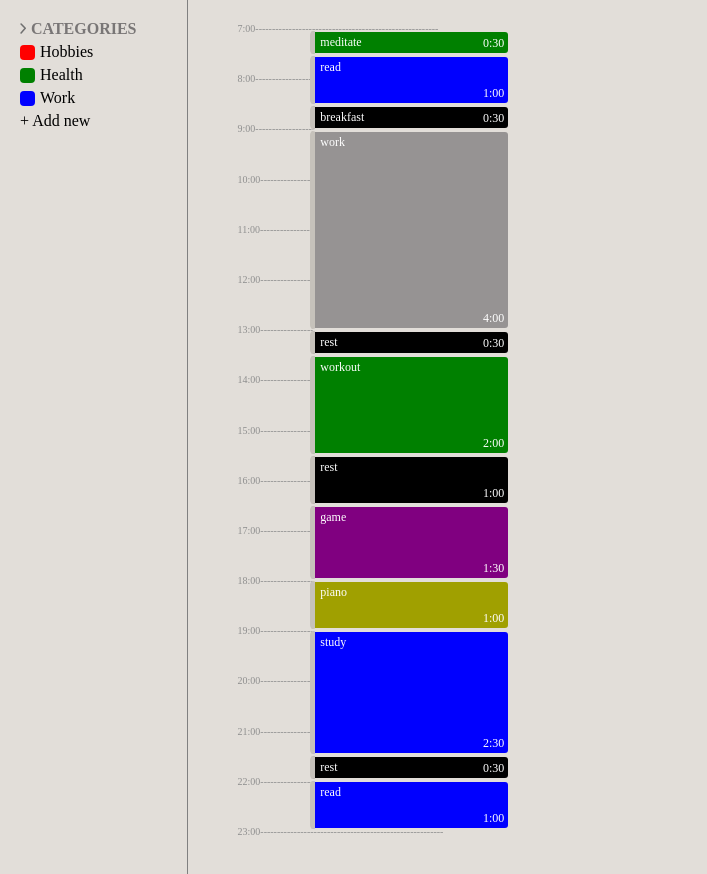
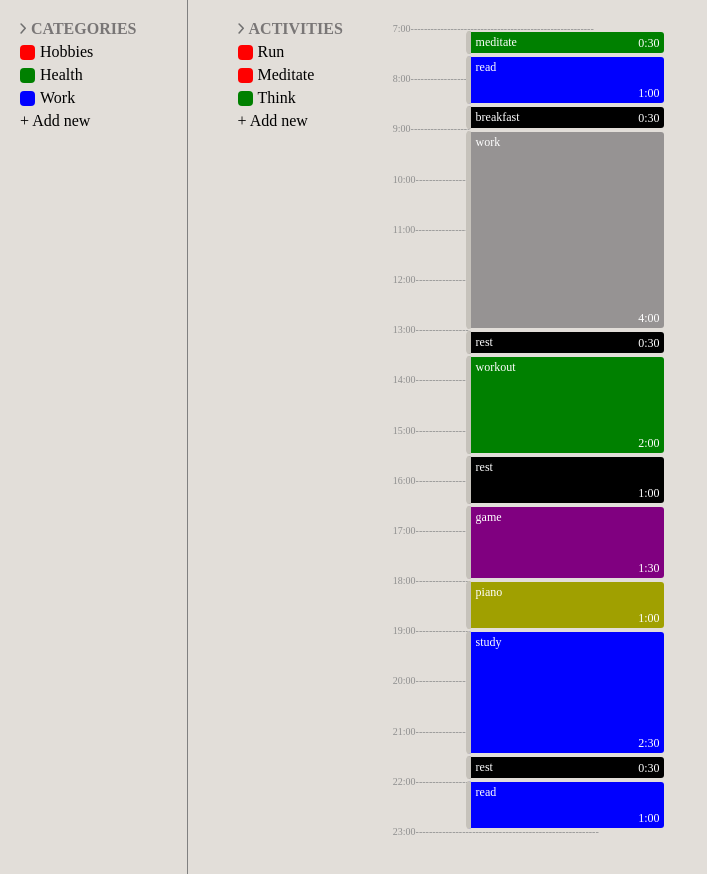
Before and after one commit to oerol/guse, an Angular app: page / in a window 1280 px wide. Shown: the top 874 px of the page, without its empty margins (0-707 px from the left). Built offline with nearby package versions, Linux system fonts and the light colour scheme.

Commit message:
Created an activity section

```diff
--- a/src/app/app.component.html
+++ b/src/app/app.component.html
@@ -1,5 +1,6 @@
 <main>
   <app-categories></app-categories>
   <div class="vertical-seperator"></div>
+  <app-activities></app-activities>
   <app-day></app-day>
 </main>
--- a/src/app/app.module.ts
+++ b/src/app/app.module.ts
@@ -4,12 +4,14 @@ import { BrowserModule } from '@angular/platform-browser';
 import { AppComponent } from './app.component';
 import { DayComponent } from './components/day/day.component';
 import { CategoriesComponent } from './components/categories/categories.component';
+import { ActivitiesComponent } from './components/activities/activities.component';
 
 @NgModule({
   declarations: [
     AppComponent,
     DayComponent,
-    CategoriesComponent
+    CategoriesComponent,
+    ActivitiesComponent
   ],
   imports: [
     BrowserModule
--- /dev/null
+++ b/src/app/components/activities/activities.component.html
@@ -0,0 +1,17 @@
+<div id="activities-wrapper">
+  <h4 class="menu-item" (click)="handleActivitiesVisibility()">
+    <img id="menu-item-arrow" src="/assets/menu-item-arrow.svg" alt="" />ACTIVITIES
+  </h4>
+  <div *ngIf="isVisible" class="activities-content">
+    <div *ngFor="let activityItem of ACTIVITY_ITEMS" class="activity-item">
+      <div [class]="'activity-item-color' + ' ' + activityItem.color"></div>
+      <div class="activity-item-name" contenteditable="true">{{ activityItem.name }}</div>
+    </div>
+    <div *ngIf="creatingNewActivityItem" class="new-activity-item">
+      <div class="activity-item-color white"></div>
+      <input type="text" name="" id="" (keydown.enter)="onKeyDownEvent($event)" />
+    </div>
+
+    <div class="create-new-activity-item" (click)="createNewActivityItem($event)">+ Add new</div>
+  </div>
+</div>
--- /dev/null
+++ b/src/app/components/activities/activities.component.scss
@@ -0,0 +1,70 @@
+#activities-wrapper {
+  box-sizing: border-box;
+}
+
+.activity-item {
+  display: flex;
+  gap: 5px;
+  align-items: center;
+  margin-bottom: 5px;
+}
+
+.activity-item-color {
+  width: 15px;
+  height: 15px;
+  border-radius: 4px;
+
+  &.red {
+    background-color: red;
+  }
+  &.green {
+    background-color: green;
+  }
+  &.blue {
+    background-color: blue;
+  }
+  &.white {
+    background-color: white;
+  }
+}
+
+h4 {
+  cursor: pointer;
+  margin-top: 0;
+  margin-bottom: 5px;
+  color: rgb(121, 118, 118);
+}
+
+.new-activity-item {
+  display: flex;
+  gap: 5px;
+  align-items: center;
+
+  input {
+    width: 80px;
+    outline: none;
+    border: none;
+    border-bottom: 1px solid gray;
+    background-color: #e2ded9;
+  }
+}
+
+.menu-item {
+  user-select: none;
+}
+
+#menu-item-arrow {
+  width: 6px;
+  margin-right: 5px;
+
+  transition: 0.2s ease-out transform;
+}
+
+.create-new-activity-item {
+  cursor: pointer;
+}
+
+[contenteditable] {
+  outline: 0px solid transparent;
+  cursor: text;
+}
--- /dev/null
+++ b/src/app/components/activities/activities.component.ts
@@ -0,0 +1,45 @@
+import { Component, OnInit } from '@angular/core';
+
+@Component({
+  selector: 'app-activities',
+  templateUrl: './activities.component.html',
+  styleUrls: ['./activities.component.scss'],
+})
+export class ActivitiesComponent implements OnInit {
+  constructor() {}
+
+  ngOnInit(): void {}
+
+  creatingNewActivityItem = false;
+
+  isVisible = true;
+
+  ACTIVITY_ITEMS = [
+    { color: 'red', name: 'Run' },
+    { color: 'red', name: 'Meditate' },
+    { color: 'green', name: 'Think' },
+  ];
+
+  handleActivitiesVisibility = () => {
+    this.isVisible = !this.isVisible;
+
+    let arrowElement = document.getElementById('menu-item-arrow') as HTMLElement;
+
+    let rotation = this.isVisible ? 'rotate(0deg)' : 'rotate(90deg)';
+    arrowElement.style.transform = rotation;
+  };
+
+  createNewActivityItem = (e: MouseEvent) => {
+    this.creatingNewActivityItem = true;
+  };
+
+  onKeyDownEvent = (e: Event) => {
+    console.log(e);
+    let categoryName = (e.target as HTMLInputElement).value;
+
+    let newActivityItem = { color: 'white', name: categoryName };
+    this.ACTIVITY_ITEMS.push(newActivityItem);
+
+    this.creatingNewActivityItem = false;
+  };
+}
```
Also changed, not shown: 1 other file (tests, documents, lock files or other folders).
